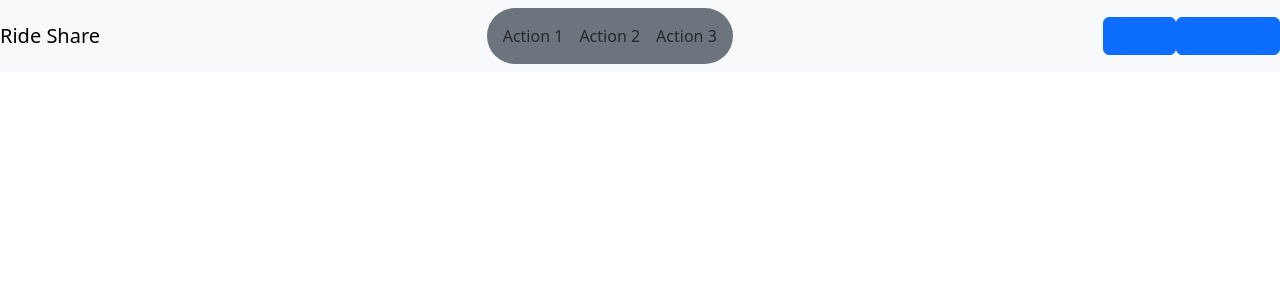
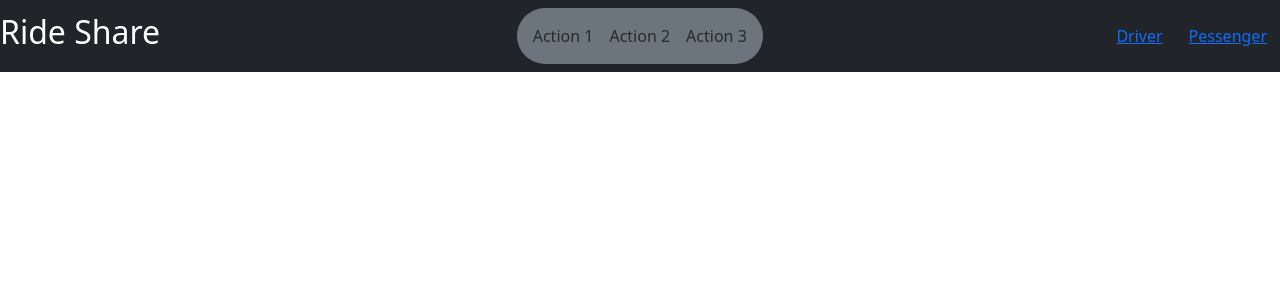
Before and after one commit to uzair-69/Ride-Sharing, a React (Create React App) app: page / in a window 1280 px wide. Shown: the top 300 px of the page. Built offline with nearby package versions, Linux system fonts and the light colour scheme.

Commit message:
Nav Brand name\

```diff
--- a/src/components/Homepage/Navbar.js
+++ b/src/components/Homepage/Navbar.js
@@ -11,8 +11,8 @@ import { Link } from 'react-router-dom';
 
 export default function MyNavbar() {
   return (
-    <Navbar bg="light" expand="lg">
-      <Navbar.Brand href="#home">Ride Share</Navbar.Brand>
+    <Navbar bg="dark" expand="lg" >
+      <Navbar.Brand href="#home" style={{color:'white'}}> <h2>Ride Share</h2> </Navbar.Brand>
       <Navbar.Toggle aria-controls="basic-navbar-nav" />
       <Navbar.Collapse id="basic-navbar-nav">
         <Container className="d-flex justify-content-center">
@@ -22,8 +22,8 @@ export default function MyNavbar() {
             <Nav.Link href="#action3" >Action 3</Nav.Link>
           </Nav>
         </Container>
-        <Button variant="primary"><Link to='/Driver'> Driver </Link> </Button>
-        <Button variant="primary"><Link to='/Driver'> Pessenger </Link> </Button>
+        <Button variant=""><Link to='/Driver'> Driver </Link> </Button>
+        <Button variant=""><Link to='/Driver'> Pessenger </Link> </Button>
       </Navbar.Collapse>
     </Navbar>
   );
```
